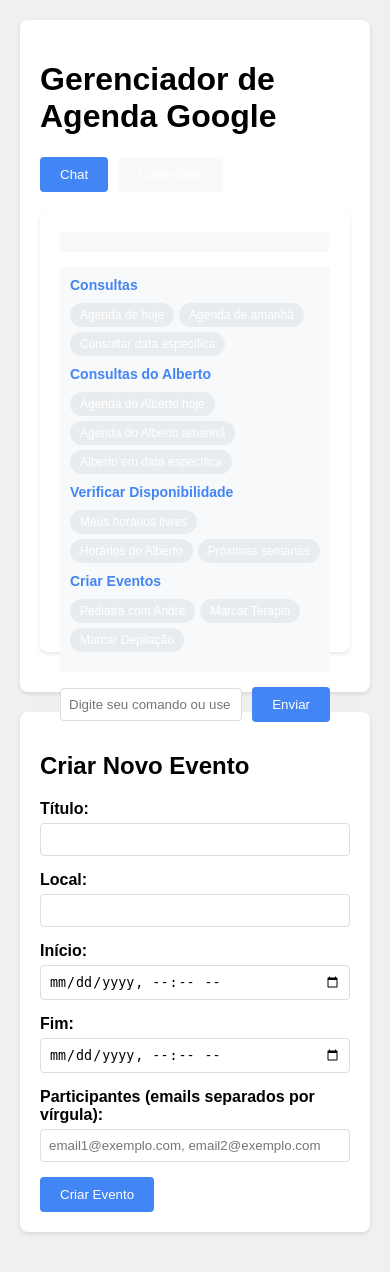
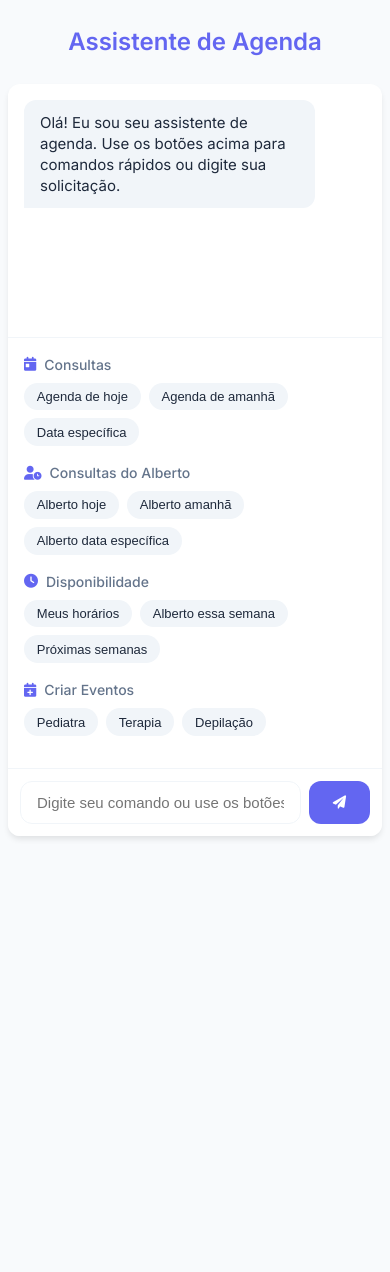
Before and after one commit to cunhamarcela/calendarbot, a Flask app: template templates/index.html in a window 390 px wide. After the commit the page ends 839 px from the top, so only its background shows below. Run offline with Flask 3, Linux system fonts and the light colour scheme; the template is opened without the code that fills it, so the values that code supplies are empty; parts of the project's set-up code (start-up, migrations or seed data) failed here and were passed over.

Commit message:
Atualiza interface com design moderno e responsivo

```diff
--- a/templates/index.html
+++ b/templates/index.html
@@ -3,302 +3,283 @@
 <head>
     <meta charset="UTF-8">
     <meta name="viewport" content="width=device-width, initial-scale=1.0">
-    <title>Gerenciador de Agenda Google</title>
+    <title>Assistente de Agenda</title>
+    <link href="https://fonts.googleapis.com/css2?family=Inter:wght@400;500;600&display=swap" rel="stylesheet">
+    <link href="https://cdnjs.cloudflare.com/ajax/libs/font-awesome/6.0.0/css/all.min.css" rel="stylesheet">
     <style>
-        body {
-            font-family: Arial, sans-serif;
-            max-width: 1200px;
-            margin: 0 auto;
-            padding: 20px;
-            background-color: #f0f0f0;
+        :root {
+            --primary: #6366f1;
+            --primary-light: #818cf8;
+            --secondary: #f1f5f9;
+            --text: #1e293b;
+            --text-light: #64748b;
+            --white: #ffffff;
+            --radius: 12px;
+            --shadow: 0 4px 6px -1px rgb(0 0 0 / 0.1);
         }
-        .container {
-            background-color: white;
-            padding: 20px;
-            border-radius: 8px;
-            box-shadow: 0 2px 4px rgba(0,0,0,0.1);
-            margin-bottom: 20px;
-        }
-        .form-group {
-            margin-bottom: 15px;
-        }
-        label {
-            display: block;
-            margin-bottom: 5px;
-            font-weight: bold;
-        }
-        input, select {
-            width: 100%;
-            padding: 8px;
-            border: 1px solid #ddd;
-            border-radius: 4px;
+
+        * {
+            margin: 0;
+            padding: 0;
             box-sizing: border-box;
         }
-        button {
-            background-color: #4285f4;
-            color: white;
-            padding: 10px 20px;
-            border: none;
-            border-radius: 4px;
-            cursor: pointer;
-        }
-        button:hover {
-            background-color: #357abd;
-        }
-        .event-list {
-            margin-top: 20px;
-        }
-        .event-item {
-            background-color: #f8f9fa;
-            padding: 15px;
-            margin-bottom: 10px;
-            border-radius: 4px;
-            border-left: 4px solid #4285f4;
-        }
-        .filters {
-            display: flex;
-            gap: 15px;
-            margin-bottom: 20px;
-        }
-        .error {
-            color: red;
-            margin-top: 5px;
+
+        body {
+            font-family: 'Inter', sans-serif;
+            background-color: #f8fafc;
+            color: var(--text);
+            line-height: 1.5;
         }
 
-        /* Estilos do Chat */
-        .chat-container {
-            background-color: white;
-            padding: 20px;
-            border-radius: 8px;
-            box-shadow: 0 2px 4px rgba(0,0,0,0.1);
-            margin-bottom: 20px;
-            height: 400px;
+        .app-container {
+            max-width: 768px;
+            margin: 0 auto;
+            padding: 1rem;
+            height: 100vh;
             display: flex;
             flex-direction: column;
         }
 
+        .header {
+            text-align: center;
+            padding: 1.5rem 0;
+        }
+
+        .header h1 {
+            font-size: 1.5rem;
+            color: var(--primary);
+            font-weight: 600;
+            margin-bottom: 0.5rem;
+        }
+
+        .chat-container {
+            flex: 1;
+            background: var(--white);
+            border-radius: var(--radius);
+            box-shadow: var(--shadow);
+            display: flex;
+            flex-direction: column;
+            overflow: hidden;
+        }
+
         .chat-messages {
-            flex-grow: 1;
+            flex: 1;
             overflow-y: auto;
-            margin-bottom: 15px;
-            padding: 10px;
-            background-color: #f8f9fa;
-            border-radius: 4px;
+            padding: 1rem;
+            display: flex;
+            flex-direction: column;
+            gap: 1rem;
         }
 
         .message {
-            margin-bottom: 10px;
-            padding: 8px 12px;
-            border-radius: 15px;
-            max-width: 80%;
+            max-width: 85%;
+            padding: 0.75rem 1rem;
+            border-radius: var(--radius);
+            font-size: 0.9375rem;
+            line-height: 1.4;
         }
 
         .user-message {
-            background-color: #4285f4;
-            color: white;
+            background: var(--primary);
+            color: var(--white);
             margin-left: auto;
+            border-radius: var(--radius) var(--radius) 0 var(--radius);
         }
 
         .bot-message {
-            background-color: #e9ecef;
-            color: black;
+            background: var(--secondary);
+            color: var(--text);
             margin-right: auto;
+            border-radius: var(--radius) var(--radius) var(--radius) 0;
         }
 
-        .chat-input-container {
-            display: flex;
-            gap: 10px;
-            align-items: center;
-        }
-
-        .chat-input {
-            flex-grow: 1;
-            padding: 8px;
-            border: 1px solid #ddd;
-            border-radius: 4px;
-        }
-
-        .tabs {
-            display: flex;
-            margin-bottom: 20px;
-            gap: 10px;
-        }
-
-        .tab {
-            padding: 10px 20px;
-            background-color: #f8f9fa;
-            border: none;
-            border-radius: 4px;
-            cursor: pointer;
-        }
-
-        .tab.active {
-            background-color: #4285f4;
-            color: white;
-        }
-
-        .tab-content {
-            display: none;
-        }
-
-        .tab-content.active {
-            display: block;
-        }
-
-        /* Estilos para os prompts rápidos */
         .prompt-container {
-            margin-bottom: 15px;
-            padding: 10px;
-            background-color: #f8f9fa;
-            border-radius: 4px;
+            background: var(--white);
+            padding: 1rem;
+            border-top: 1px solid var(--secondary);
         }
 
         .prompt-category {
-            margin-bottom: 10px;
+            margin-bottom: 1rem;
         }
 
         .prompt-category h3 {
-            margin: 0 0 10px 0;
-            color: #4285f4;
-            font-size: 14px;
+            color: var(--text-light);
+            font-size: 0.875rem;
+            font-weight: 500;
+            margin-bottom: 0.5rem;
+            display: flex;
+            align-items: center;
+            gap: 0.5rem;
+        }
+
+        .prompt-category h3 i {
+            color: var(--primary);
         }
 
         .prompt-buttons {
             display: flex;
             flex-wrap: wrap;
-            gap: 5px;
+            gap: 0.5rem;
         }
 
         .prompt-button {
-            background-color: #e9ecef;
+            background: var(--secondary);
             border: none;
-            padding: 5px 10px;
-            border-radius: 15px;
-            font-size: 12px;
+            padding: 0.5rem 1rem;
+            border-radius: 20px;
+            font-size: 0.875rem;
+            color: var(--text);
             cursor: pointer;
-            transition: background-color 0.2s;
+            transition: all 0.2s;
+            white-space: nowrap;
         }
 
         .prompt-button:hover {
-            background-color: #4285f4;
-            color: white;
+            background: var(--primary);
+            color: var(--white);
+            transform: translateY(-1px);
+        }
+
+        .input-container {
+            padding: 1rem;
+            background: var(--white);
+            border-top: 1px solid var(--secondary);
+            display: flex;
+            gap: 0.5rem;
+        }
+
+        .chat-input {
+            flex: 1;
+            padding: 0.75rem 1rem;
+            border: 1px solid var(--secondary);
+            border-radius: var(--radius);
+            font-size: 0.9375rem;
+            transition: border-color 0.2s;
+        }
+
+        .chat-input:focus {
+            outline: none;
+            border-color: var(--primary-light);
+        }
+
+        .send-button {
+            background: var(--primary);
+            color: var(--white);
+            border: none;
+            padding: 0.75rem 1.5rem;
+            border-radius: var(--radius);
+            cursor: pointer;
+            transition: all 0.2s;
+            display: flex;
+            align-items: center;
+            gap: 0.5rem;
+        }
+
+        .send-button:hover {
+            background: var(--primary-light);
+            transform: translateY(-1px);
+        }
+
+        /* Mobile Optimizations */
+        @media (max-width: 640px) {
+            .app-container {
+                padding: 0.5rem;
+                height: 100vh;
+            }
+
+            .header {
+                padding: 1rem 0;
+            }
+
+            .prompt-button {
+                padding: 0.4rem 0.8rem;
+                font-size: 0.8125rem;
+            }
+
+            .input-container {
+                padding: 0.75rem;
+            }
+
+            .send-button span {
+                display: none;
+            }
+        }
+
+        /* Scrollbar Styling */
+        .chat-messages::-webkit-scrollbar {
+            width: 6px;
+        }
+
+        .chat-messages::-webkit-scrollbar-track {
+            background: var(--secondary);
+        }
+
+        .chat-messages::-webkit-scrollbar-thumb {
+            background: var(--primary-light);
+            border-radius: 3px;
         }
     </style>
 </head>
 <body>
-    <div class="container">
-        <h1>Gerenciador de Agenda Google</h1>
+    <div class="app-container">
+        <header class="header">
+            <h1>Assistente de Agenda</h1>
+        </header>
 
-        <!-- Tabs -->
-        <div class="tabs">
-            <button class="tab active" onclick="showTab('chat')">Chat</button>
-            <button class="tab" onclick="showTab('calendar')">Calendário</button>
+        <main class="chat-container">
+            <div class="chat-messages" id="chat-messages">
+                <!-- Messages will be added here -->
             </div>
 
-        <!-- Chat Tab -->
-        <div id="chat-tab" class="tab-content active">
-            <div class="chat-container">
-                <div class="chat-messages" id="chat-messages">
-                    <div class="message bot-message">
-                        Olá! Como posso ajudar com sua agenda hoje?
-                    </div>
-                </div>
             <div class="prompt-container">
                 <div class="prompt-category">
-                        <h3>Consultas</h3>
+                    <h3><i class="fas fa-calendar-day"></i> Consultas</h3>
                     <div class="prompt-buttons">
                         <button class="prompt-button" onclick="usePrompt('o que tem hoje')">Agenda de hoje</button>
                         <button class="prompt-button" onclick="usePrompt('o que tem amanhã')">Agenda de amanhã</button>
-                            <button class="prompt-button" onclick="usePrompt('o que tem dia 25/02')">Consultar data específica</button>
+                        <button class="prompt-button" onclick="usePrompt('o que tem dia 25/02')">Data específica</button>
                     </div>
                 </div>
 
                 <div class="prompt-category">
-                        <h3>Consultas do Alberto</h3>
+                    <h3><i class="fas fa-user-clock"></i> Consultas do Alberto</h3>
                     <div class="prompt-buttons">
-                            <button class="prompt-button" onclick="usePrompt('o que o alberto tem hoje')">Agenda do Alberto hoje</button>
-                            <button class="prompt-button" onclick="usePrompt('o que o alberto tem amanhã')">Agenda do Alberto amanhã</button>
-                            <button class="prompt-button" onclick="usePrompt('o que o alberto tem dia 25/02')">Alberto em data específica</button>
+                        <button class="prompt-button" onclick="usePrompt('o que o alberto tem hoje')">Alberto hoje</button>
+                        <button class="prompt-button" onclick="usePrompt('o que o alberto tem amanhã')">Alberto amanhã</button>
+                        <button class="prompt-button" onclick="usePrompt('o que o alberto tem dia 25/02')">Alberto data específica</button>
                     </div>
                 </div>
 
                 <div class="prompt-category">
-                        <h3>Verificar Disponibilidade</h3>
+                    <h3><i class="fas fa-clock"></i> Disponibilidade</h3>
                     <div class="prompt-buttons">
-                            <button class="prompt-button" onclick="usePrompt('quando estou livre essa semana')">Meus horários livres</button>
-                            <button class="prompt-button" onclick="usePrompt('quando o alberto está livre essa semana')">Horários do Alberto</button>
+                        <button class="prompt-button" onclick="usePrompt('quando estou livre essa semana')">Meus horários</button>
+                        <button class="prompt-button" onclick="usePrompt('quando o alberto está livre essa semana')">Alberto essa semana</button>
                         <button class="prompt-button" onclick="usePrompt('quando o alberto está livre nas próximas semanas')">Próximas semanas</button>
                     </div>
                 </div>
 
                 <div class="prompt-category">
-                        <h3>Criar Eventos</h3>
+                    <h3><i class="fas fa-calendar-plus"></i> Criar Eventos</h3>
                     <div class="prompt-buttons">
-                            <button class="prompt-button" onclick="usePrompt('marcar pediatra com o andré dia 04/02 às 16:00')">Pediatra com André</button>
-                            <button class="prompt-button" onclick="usePrompt('marcar terapia dia 24/01 às 16:00')">Marcar Terapia</button>
-                            <button class="prompt-button" onclick="usePrompt('marcar depilação dia 26/02 às 14:30')">Marcar Depilação</button>
-                        </div>
-                    </div>
-                </div>
-                <div class="chat-input-container">
-                    <input type="text" id="chat-input" class="chat-input"
-                           placeholder="Digite seu comando ou use os botões acima..."
-                           onkeypress="if(event.key === 'Enter') enviarComando()">
-                    <button onclick="enviarComando()">Enviar</button>
+                        <button class="prompt-button" onclick="usePrompt('marcar pediatra com o andré dia 04/02 às 16:00')">Pediatra</button>
+                        <button class="prompt-button" onclick="usePrompt('marcar terapia dia 24/01 às 16:00')">Terapia</button>
+                        <button class="prompt-button" onclick="usePrompt('marcar depilação dia 26/02 às 14:30')">Depilação</button>
                     </div>
                 </div>
             </div>
 
-        <!-- Calendar Tab -->
-        <div id="calendar-tab" class="tab-content">
-            <!-- Filtros -->
-            <div class="filters">
-                <div class="form-group">
-                    <label for="calendar-select">Calendário:</label>
-                    <select id="calendar-select" onchange="listarEventos(this.value)">
-                        <option value="primary">Meu Calendário</option>
-                    </select>
+            <div class="input-container">
+                <input type="text" id="chat-input" class="chat-input"
+                       placeholder="Digite seu comando ou use os botões acima..."
+                       onkeypress="if(event.key === 'Enter') enviarComando()">
+                <button onclick="enviarComando()" class="send-button">
+                    <i class="fas fa-paper-plane"></i>
+                    <span>Enviar</span>
+                </button>
             </div>
-                <div class="form-group">
-                    <label for="date-filter">Data:</label>
-                    <input type="date" id="date-filter" onchange="filtrarPorData(this.value)">
-                </div>
-            </div>
-
-            <!-- Lista de Eventos -->
-            <h2>Eventos</h2>
-            <div id="event-list" class="event-list">
-                <p>Carregando eventos...</p>
-            </div>
-        </div>
-    </div>
-
-    <!-- Formulário de Criação -->
-    <div class="container">
-        <h2>Criar Novo Evento</h2>
-        <form id="createEventForm" onsubmit="criarEvento(event)">
-            <div class="form-group">
-                <label for="summary">Título:</label>
-                <input type="text" id="summary" required>
-            </div>
-            <div class="form-group">
-                <label for="location">Local:</label>
-                <input type="text" id="location" required>
-            </div>
-            <div class="form-group">
-                <label for="start">Início:</label>
-                <input type="datetime-local" id="start" required>
-            </div>
-            <div class="form-group">
-                <label for="end">Fim:</label>
-                <input type="datetime-local" id="end" required>
-            </div>
-            <div class="form-group">
-                <label for="attendees">Participantes (emails separados por vírgula):</label>
-                <input type="text" id="attendees" placeholder="email1@exemplo.com, email2@exemplo.com">
-            </div>
-            <button type="submit">Criar Evento</button>
-        </form>
+        </main>
     </div>
 
     <script>
```
Lines whose indentation alone changed are shown as unchanged.
